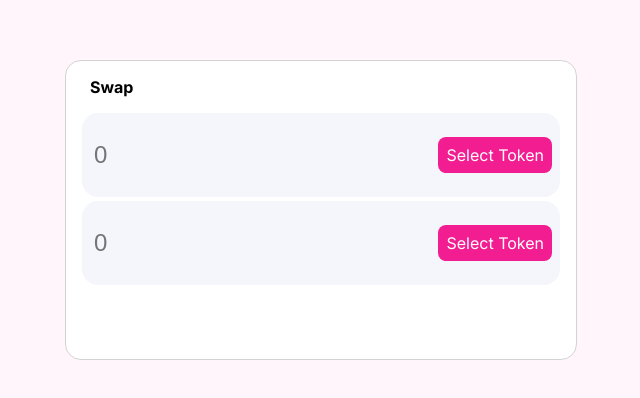
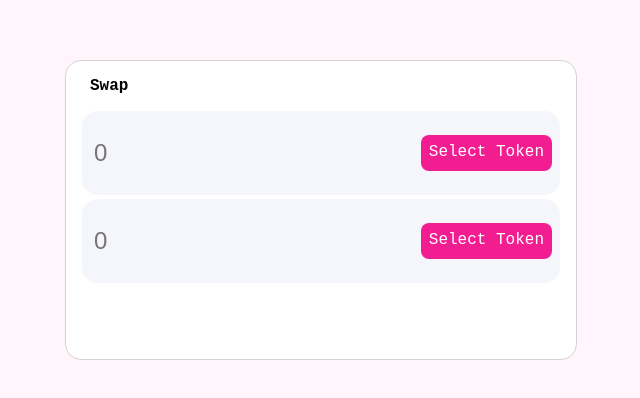
Before and after one commit to wwwax/chainza_test, a Next.js app: page / in a window 1280 px wide. Shown: the part 190-588 px from the top of the page, without its empty margins (319-959 px from the left). Built offline with nearby package versions, Linux system fonts and the light colour scheme.

Commit message:
fix: add new project structure

```diff
--- a/src/app/layout.tsx
+++ /dev/null
@@ -1,23 +0,0 @@
-import { ReduxProvider } from '@/redux/provider';
-import { Inter } from 'next/font/google';
-
-const inter = Inter({ subsets: ['latin'] });
-
-export const metadata = {
-  title: 'Chainza Test App',
-  description: 'Generated by create next app',
-};
-
-export default function RootLayout({
-  children,
-}: {
-  children: React.ReactNode;
-}) {
-  return (
-    <html lang="en">
-      <body className={inter.className}>
-        <ReduxProvider>{children}</ReduxProvider>
-      </body>
-    </html>
-  );
-}
--- /dev/null
+++ b/src/pages/_app.tsx
@@ -0,0 +1,24 @@
+import { AppProps } from 'next/app';
+import Head from 'next/head';
+import { Provider } from 'react-redux';
+
+import { store } from '@/redux/store';
+
+import './globals.css';
+
+const App = ({ Component, pageProps }: AppProps): JSX.Element => {
+  return (
+    <>
+      <Head>
+        <meta name="viewport" content="width=device-width, initial-scale=1.0" />
+        <title>chainza-test-app</title>
+      </Head>
+
+      <Provider store={store}>
+        <Component {...pageProps} />
+      </Provider>
+    </>
+  );
+};
+
+export default App;
--- a/src/app/globals.css
+++ b/src/pages/globals.css
@@ -5,3 +5,7 @@
   padding: 0;
   box-sizing: border-box;
 }
+
+html {
+  font-family: 'Courier New', Courier, monospace;
+}
--- a/src/app/page.tsx
+++ b/src/pages/index.tsx
@@ -2,12 +2,10 @@
 
 import styled from 'styled-components';
 
-import TokenSelector from './components/TokenSelector';
-import Modal from './components/Modal';
+import TokenSelector from '../components/TokenSelector';
+import Modal from '../components/Modal';
 
 import { useAppSelector } from '@/redux/store';
-
-import './globals.css';
 
 const StyledContainer = styled.div`
   min-height: 100vh;
--- a/src/redux/provider.tsx
+++ /dev/null
@@ -1,9 +0,0 @@
-'use client';
-
-import React from 'react';
-import { Provider } from 'react-redux';
-import { store } from './store';
-
-export function ReduxProvider({ children }: { children: React.ReactNode }) {
-  return <Provider store={store}>{children}</Provider>;
-}
```
Also changed, not shown: src/components/Modal.tsx (renamed from src/app/components/Modal.tsx), src/components/TokenList.tsx (renamed from src/app/components/TokenList.tsx), src/components/TokenSelector.tsx (renamed from src/app/components/TokenSelector.tsx).
